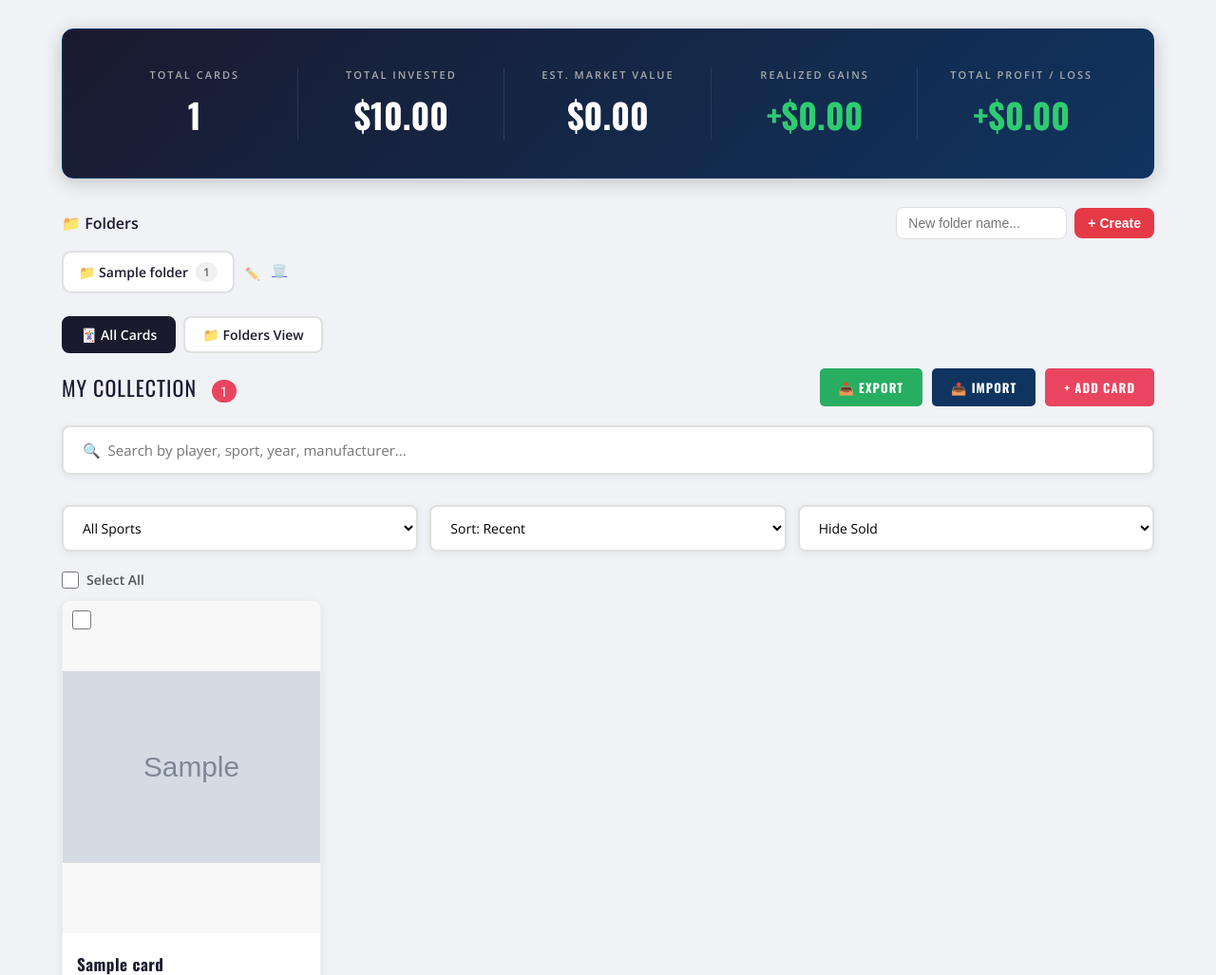
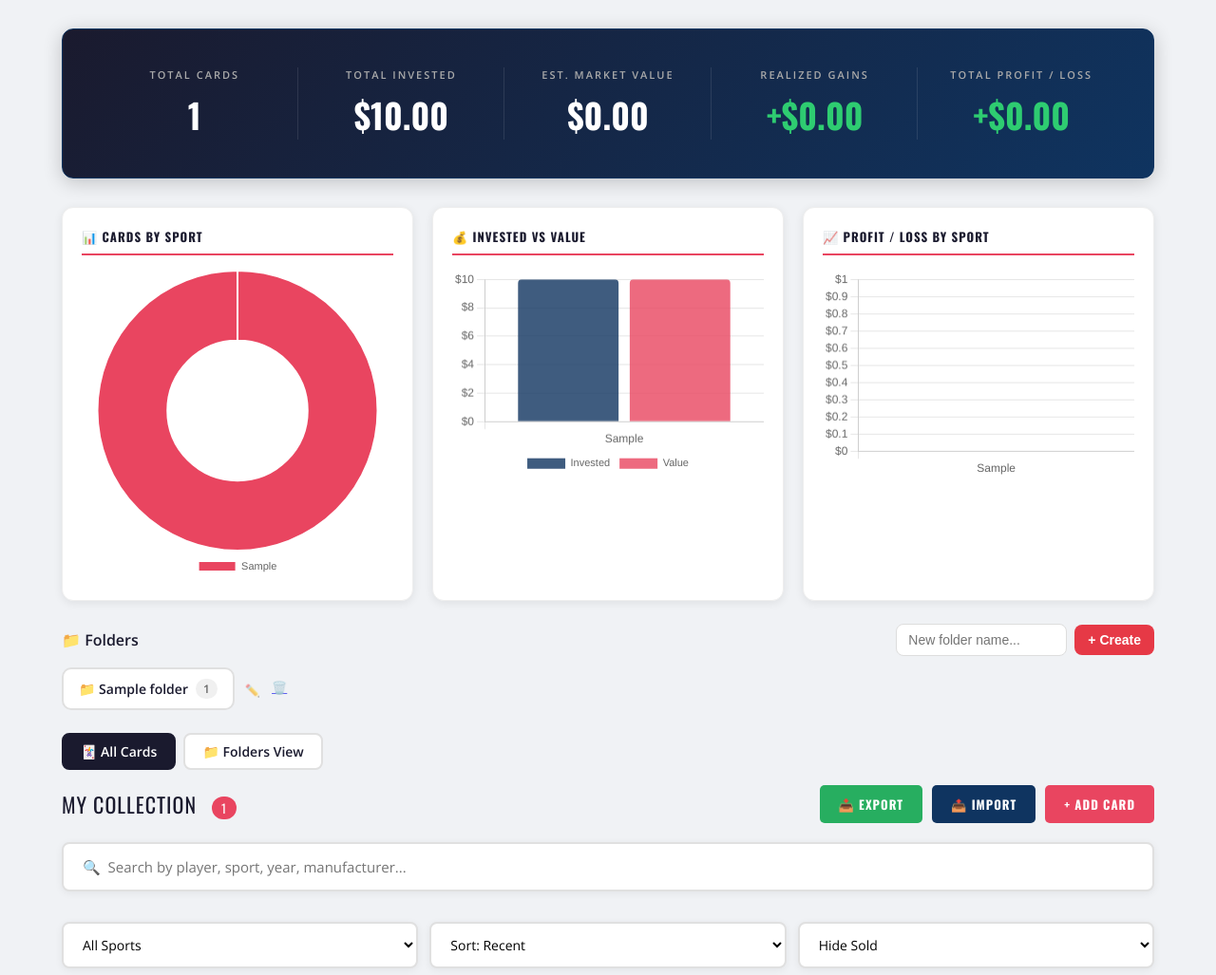
Before and after one commit to jtpiazzamn/card-tracker, a Flask app: page / in a window 1280 px wide. Shown: the part 65-1092 px from the top of the page at 95% size. Run offline with Flask 3, Linux system fonts and the light colour scheme; a user stored in the database is signed in; tables that the repository leaves empty hold one stand-in row (values such as "Sample post"); grey boxes marked "Sample" are stand-in pictures; some libraries are stand-ins or nearby versions.

Commit message:
dashboard - Analytics

```diff
--- a/main.py
+++ b/main.py
@@ -91,6 +91,20 @@ def dashboard():
         user_id=current_user.id, folder_id=None
     ).order_by(Card.date_added.desc()).all()
 
+
+    from collections import defaultdict
+    sport_counts = defaultdict(int)
+    sport_invested = defaultdict(float)
+    sport_value = defaultdict(float)
+    for card in all_cards:
+        sport = card.sport or "Unknown"
+        sport_counts[sport] += 1
+        sport_invested[sport] += card.buy_price
+        sport_value[sport] += card.sell_price if card.sell_price else (card.market_price or card.buy_price)
+    chart_sport_labels = list(sport_counts.keys())
+    chart_sport_counts = [sport_counts[s] for s in chart_sport_labels]
+    chart_sport_invested = [round(sport_invested[s], 2) for s in chart_sport_labels]
+    chart_sport_value = [round(sport_value[s], 2) for s in chart_sport_labels]
     return render_template('dashboard.html',
         cards=cards,
         total_invested=total_invested,
@@ -104,7 +118,11 @@ def dashboard():
         folders=folders,
         folder_filter=folder_filter,
         view_mode=view_mode,
-        unassigned_cards=unassigned_cards
+        unassigned_cards=unassigned_cards,
+        chart_sport_labels=chart_sport_labels,
+        chart_sport_counts=chart_sport_counts,
+        chart_sport_invested=chart_sport_invested,
+        chart_sport_value=chart_sport_value
     )
 
 @main.route('/add_card', methods=['GET', 'POST'])
--- a/templates/dashboard.html
+++ b/templates/dashboard.html
@@ -3,9 +3,9 @@
 <head>
     <meta charset="UTF-8">
     <meta name="viewport" content="width=device-width, initial-scale=1.0">
-    <meta name="viewport" content="width=device-width, initial-scale=1.0">
     <title>Card Tracker - Dashboard</title>
     <link rel="stylesheet" href="{{ url_for('static', filename='css/style.css') }}">
+    <script src="https://cdn.jsdelivr.net/npm/chart.js"></script>
     <style>
         .folders-section { margin-bottom: 24px; }
         .folders-header { display: flex; align-items: center; justify-content: space-between; margin-bottom: 12px; }
@@ -43,8 +43,6 @@
             cursor: pointer; font-size: 14px; font-weight: 600;
         }
         .new-folder-form button:hover { background: #c0303a; }
-
-        /* View toggle */
         .view-toggle { display: flex; gap: 8px; margin-bottom: 16px; }
         .view-btn {
             padding: 8px 18px; border-radius: 8px; border: 2px solid #e0e0e0;
@@ -53,8 +51,6 @@
         }
         .view-btn:hover { border-color: #e63946; }
         .view-btn.active { background: #1a1a2e; color: #fff; border-color: #1a1a2e; }
-
-        /* Folder view tiles */
         .folder-view-grid { display: flex; flex-wrap: wrap; gap: 16px; margin-bottom: 24px; }
         .folder-view-tile {
             background: #fff; border: 2px solid #e0e0e0; border-radius: 12px;
@@ -65,8 +61,6 @@
         .folder-view-tile .folder-icon { font-size: 32px; margin-bottom: 8px; }
         .folder-view-tile .folder-name { font-size: 14px; font-weight: 700; margin-bottom: 4px; }
         .folder-view-tile .folder-card-count { font-size: 12px; color: #888; }
-
-        /* Bulk select toolbar */
         .bulk-toolbar {
             display: none; align-items: center; gap: 12px;
             background: #1a1a2e; color: white;
@@ -75,18 +69,13 @@
         }
         .bulk-toolbar.visible { display: flex; }
         .bulk-toolbar label { font-size: 14px; font-weight: 600; }
-        .bulk-toolbar select {
-            padding: 7px 12px; border-radius: 8px;
-            border: none; font-size: 14px;
-        }
+        .bulk-toolbar select { padding: 7px 12px; border-radius: 8px; border: none; font-size: 14px; }
         .bulk-toolbar button {
             padding: 7px 16px; background: #e63946;
             color: white; border: none; border-radius: 8px;
             cursor: pointer; font-size: 14px; font-weight: 600;
         }
         .bulk-toolbar button:hover { background: #c0303a; }
-
-        /* Card checkboxes */
         .card-item { position: relative; }
         .card-checkbox {
             position: absolute; top: 10px; left: 10px;
@@ -94,16 +83,45 @@
             accent-color: #e63946; z-index: 10;
         }
         .card-item.selected { outline: 3px solid #e63946; border-radius: 10px; }
-
         .select-all-row {
             display: flex; align-items: center; gap: 8px;
             margin-bottom: 12px; font-size: 14px; color: #555; font-weight: 600;
         }
         .select-all-row input { width: 18px; height: 18px; accent-color: #e63946; cursor: pointer; }
-
         .unassigned-label {
             font-size: 15px; font-weight: 700; color: #888;
             margin: 24px 0 12px; letter-spacing: 0.5px;
+        }
+
+        /* Portfolio Charts */
+        .portfolio-charts {
+            display: grid;
+            grid-template-columns: 1fr 1fr 1fr;
+            gap: 20px;
+            margin-bottom: 24px;
+        }
+        .chart-card {
+            background: white;
+            border-radius: 12px;
+            padding: 20px;
+            box-shadow: 0 2px 10px rgba(0,0,0,0.08);
+            border: 1px solid #eee;
+        }
+        .chart-card h4 {
+            font-family: 'Oswald', sans-serif;
+            font-size: 13px;
+            text-transform: uppercase;
+            letter-spacing: 1px;
+            color: #1a1a2e;
+            margin-bottom: 15px;
+            padding-bottom: 8px;
+            border-bottom: 2px solid #e94560;
+        }
+        @media (max-width: 900px) {
+            .portfolio-charts { grid-template-columns: 1fr 1fr; }
+        }
+        @media (max-width: 600px) {
+            .portfolio-charts { grid-template-columns: 1fr; }
         }
     </style>
 </head>
@@ -156,6 +174,24 @@
                     </div>
                 </div>
             </div>
+
+            <!-- PORTFOLIO CHARTS -->
+            {% if chart_sport_labels %}
+            <div class="portfolio-charts">
+                <div class="chart-card">
+                    <h4>📊 Cards by Sport</h4>
+                    <canvas id="sportPieChart" height="200"></canvas>
+                </div>
+                <div class="chart-card">
+                    <h4>💰 Invested vs Value</h4>
+                    <canvas id="investedChart" height="200"></canvas>
+                </div>
+                <div class="chart-card">
+                    <h4>📈 Profit / Loss by Sport</h4>
+                    <canvas id="plChart" height="200"></canvas>
+                </div>
+            </div>
+            {% endif %}
 
             <!-- FOLDERS MANAGEMENT BAR -->
             <div class="folders-section">
@@ -444,19 +480,79 @@
 
         </div>
     </div>
+
     <script>
+// Portfolio Charts
+{% if chart_sport_labels %}
+const sportLabels = {{ chart_sport_labels | tojson }};
+const sportCounts = {{ chart_sport_counts | tojson }};
+const sportInvested = {{ chart_sport_invested | tojson }};
+const sportValue = {{ chart_sport_value | tojson }};
+const sportPL = sportValue.map((v, i) => Math.round((v - sportInvested[i]) * 100) / 100);
+const chartColors = ['#e94560','#0f3460','#27ae60','#f39c12','#9b59b6','#1abc9c','#e67e22'];
+
+// Cards by Sport Pie
+new Chart(document.getElementById('sportPieChart'), {
+    type: 'doughnut',
+    data: {
+        labels: sportLabels,
+        datasets: [{ data: sportCounts, backgroundColor: chartColors, borderWidth: 2 }]
+    },
+    options: {
+        responsive: true,
+        plugins: { legend: { position: 'bottom', labels: { font: { size: 11 } } } }
+    }
+});
+
+// Invested vs Value Bar
+new Chart(document.getElementById('investedChart'), {
+    type: 'bar',
+    data: {
+        labels: sportLabels,
+        datasets: [
+            { label: 'Invested', data: sportInvested, backgroundColor: 'rgba(15,52,96,0.8)', borderRadius: 4 },
+            { label: 'Value', data: sportValue, backgroundColor: 'rgba(233,69,96,0.8)', borderRadius: 4 }
+        ]
+    },
+    options: {
+        responsive: true,
+        plugins: { legend: { position: 'bottom', labels: { font: { size: 11 } } },
+            tooltip: { callbacks: { label: ctx => '$' + ctx.parsed.y.toFixed(2) } }
+        },
+        scales: { y: { ticks: { callback: v => '$' + v } } }
+    }
+});
+
+// Profit/Loss by Sport
+new Chart(document.getElementById('plChart'), {
+    type: 'bar',
+    data: {
+        labels: sportLabels,
+        datasets: [{
+            label: 'Profit / Loss',
+            data: sportPL,
+            backgroundColor: sportPL.map(v => v >= 0 ? 'rgba(46,204,113,0.8)' : 'rgba(233,69,96,0.8)'),
+            borderRadius: 4
+        }]
+    },
+    options: {
+        responsive: true,
+        plugins: { legend: { display: false },
+            tooltip: { callbacks: { label: ctx => '$' + ctx.parsed.y.toFixed(2) } }
+        },
+        scales: { y: { ticks: { callback: v => '$' + v } } }
+    }
+});
+{% endif %}
+
 function filterCards() {
     const input = document.getElementById('cardSearch').value.toLowerCase().trim();
     const cards = document.querySelectorAll('.card-item');
     let visibleCount = 0;
     cards.forEach(card => {
         const text = card.innerText.toLowerCase();
-        if (text.includes(input)) {
-            card.style.display = 'block';
-            visibleCount++;
-        } else {
-            card.style.display = 'none';
-        }
+        if (text.includes(input)) { card.style.display = 'block'; visibleCount++; }
+        else { card.style.display = 'none'; }
     });
     const noResults = document.getElementById('no-results');
     if (noResults) noResults.style.display = (visibleCount === 0 && input.length > 0) ? 'block' : 'none';
```
